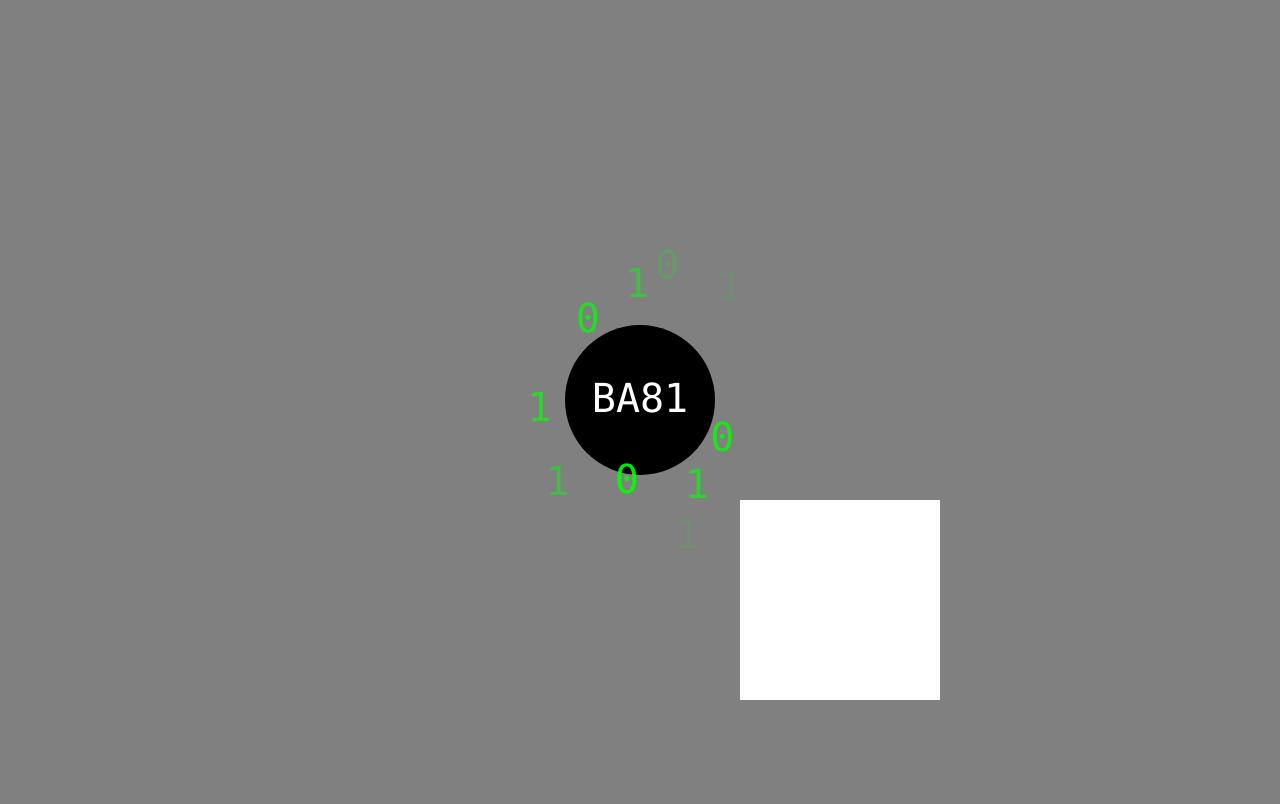
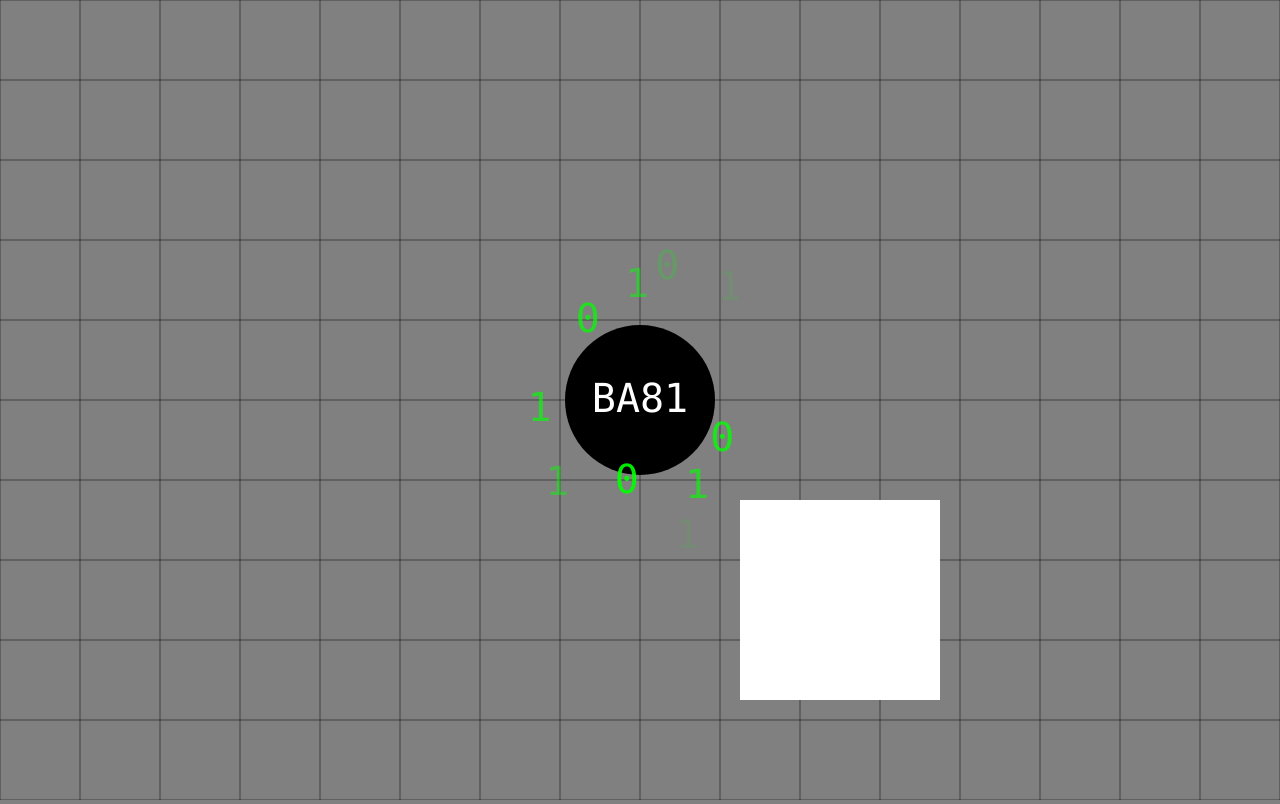
Before and after one commit to PitsPower/hacker.io, a plain HTML site: page client/index.html in a window 1280 px wide. Drawn offline with Linux system fonts and the light colour scheme.

Commit message:
Added grid

```diff
--- a/client/index.html
+++ b/client/index.html
@@ -116,8 +116,30 @@
                 keysDown[e.keyCode] = false;
             }
 
+            function drawGrid(player,size) {
+                ctx.strokeStyle = "rgba(0,0,0,.5)";
+
+                var xPos = -player.position.x%size;
+                var yPos = -player.position.y%size;
+
+                var width = canvas.width/size;
+                var height = canvas.width/size;
+
+                for (var i=0;i<width+1;i++) {
+                    ctx.beginPath();
+                    ctx.moveTo(i*size+xPos-canvas.width/2-player.velocity.x,-canvas.height);
+                    ctx.lineTo(i*size+xPos-canvas.width/2-player.velocity.x,canvas.height);
+                    ctx.stroke();
+                }
+                for (var i=0;i<height+1;i++) {
+                    ctx.beginPath();
+                    ctx.moveTo(-canvas.width,i*size+yPos-canvas.height/2-player.velocity.y);
+                    ctx.lineTo(canvas.width,i*size+yPos-canvas.height/2-player.velocity.y);
+                    ctx.stroke();
+                }
+            }
+
             var prevTime = performance.now();
-
             function render() {
                 requestAnimationFrame(render);
 
@@ -128,6 +150,8 @@
 
                 ctx.translate(player.position.x,player.position.y);
                 ctx.clearRect(-canvas.width/2,-canvas.height/2,canvas.width,canvas.height);
+
+                drawGrid(player,80);
 
                 if (keysDown[keys.LEFT]) player.velocity.x -= player.accel;
                 if (keysDown[keys.RIGHT]) player.velocity.x += player.accel;
```
